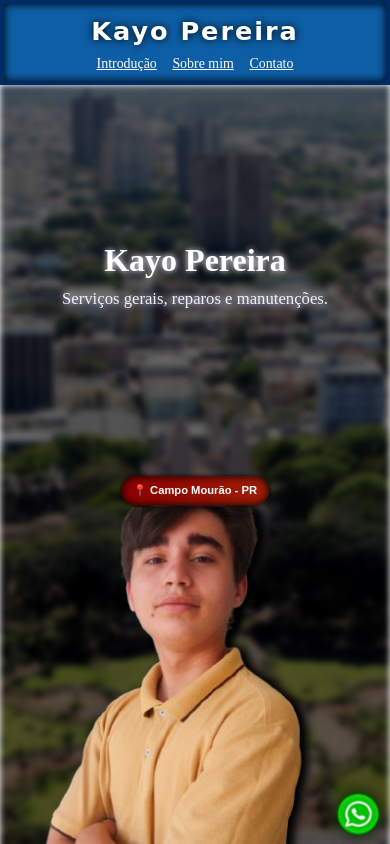
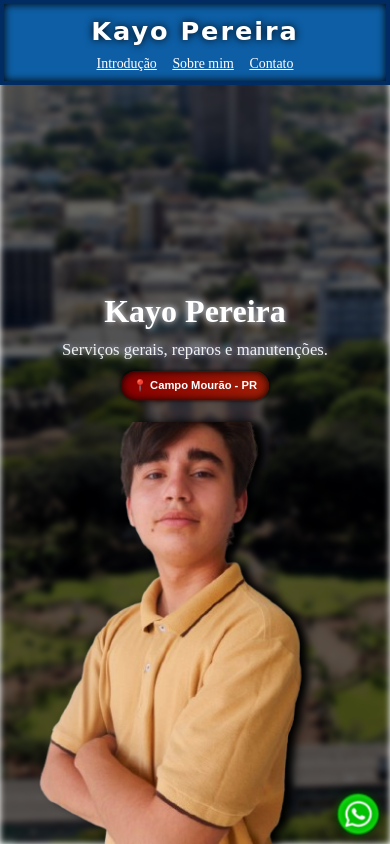
Before and after one commit to kayofaztudo/kayofaztudo.github.io, a plain HTML site: page index.html in a window 390 px wide. Shown: the top 844 px of the page. Drawn offline with Linux system fonts and the light colour scheme; a web font is replaced by a local one.

Commit message:
Correção
Bug css responsive image

```diff
--- a/style.css
+++ b/style.css
@@ -114,7 +114,7 @@
   width: 100%;
   align-items: center;
   padding: clamp(0.6rem, 2vw, 1rem) clamp(1rem, 4vw, 2.5rem);
-  position: sticky;
+  position: fixed;
   top: 0;
   z-index: 999999;
   user-select: none;
@@ -188,7 +188,6 @@
   position: relative;
   width: 100%;
   height: 100vh;
-  max-height: 100dvh;
   display: flex;
   align-items: center;
   justify-content: center;
@@ -228,7 +227,6 @@
   justify-content: space-around;
   width: 100%;
   height: 100%;
-  max-width: 1200px;
 }
 
 /* Texto */
@@ -297,7 +295,7 @@
 
 /* Imagem lateral (opcional) */
 .imagem-intro-content img {
-  height: 100%;
+  height: 90%;
   width: auto;
   border-radius: 10px;
   filter: drop-shadow(8px 0 4px #000);
@@ -312,11 +310,11 @@
   .texto-intro-content{
     width: 100%;
     height: 50%;
-    justify-content: center;
+    justify-content: end;
+    transform: translateY(-10%);
   }
-
   .imagem-intro-content {
-    margin-top: 22px;
+    margin-top: 0px;
     height: 50%;
     width: 100%;
   }
```
